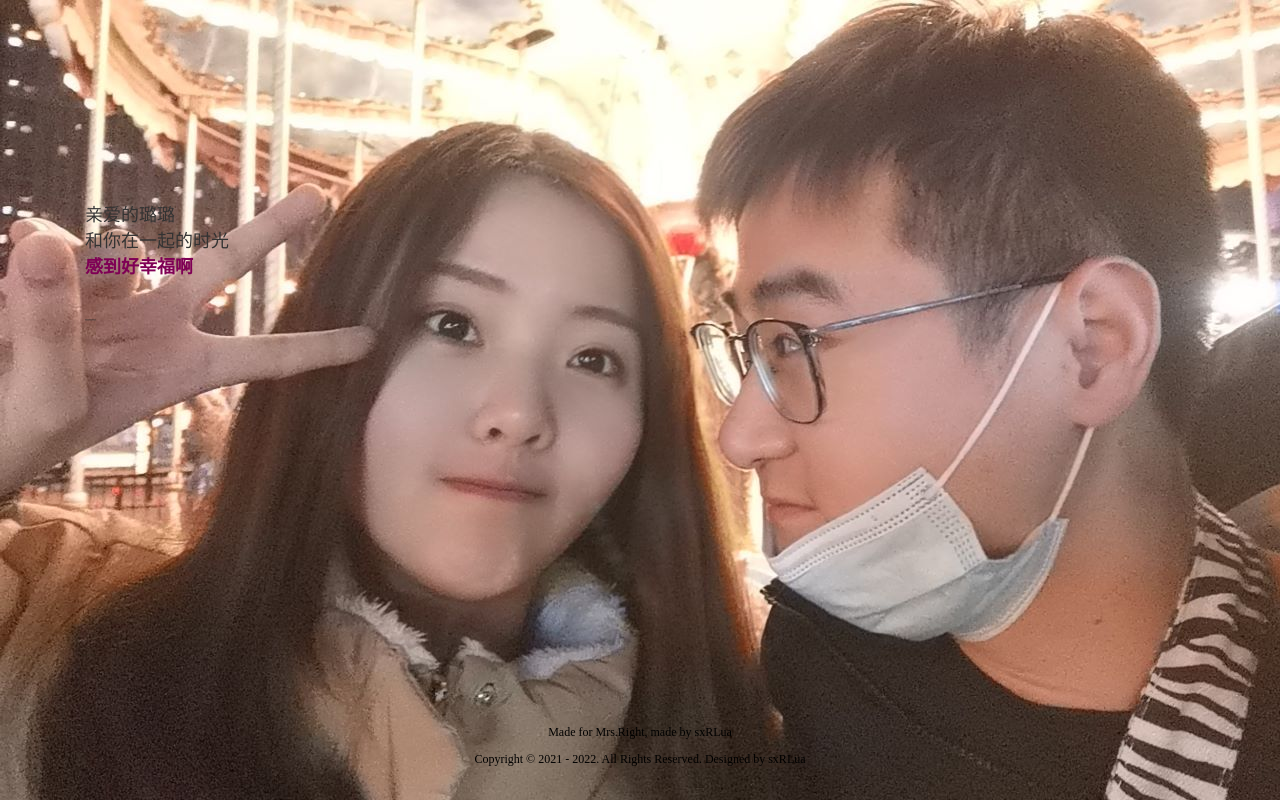
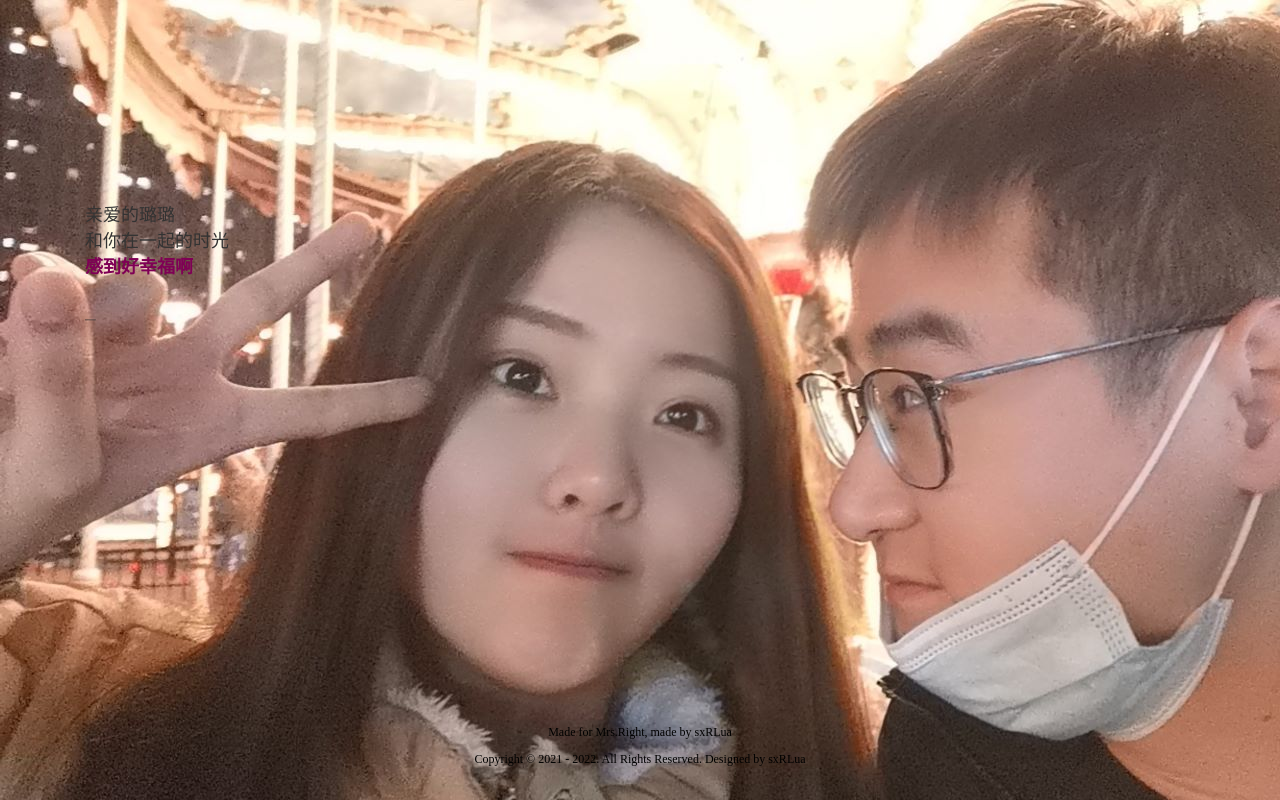
Before and after one commit to wang960218/wang960218.github.io, a plain HTML site: page Love_Lulu/index.html in a window 1280 px wide. Drawn offline with Linux system fonts and the light colour scheme.

Commit message:
modify photo

```diff
--- a/Love_Lulu/css/default.css
+++ b/Love_Lulu/css/default.css
@@ -1 +1 @@
-body{margin:0;padding:0;background: url(3.jpg);font-size:12px;overflow:auto}#mainDiv{width:100%;height:100%}#loveHeart{float:left;width:670px;height:625px}#garden{width:100%;height:100%}#elapseClock{text-align:right;font-size:18px;margin-top:10px;margin-bottom:10px}#words{font-family:"sans-serif";width:500px;font-size:34px;color:#F00}#messages{display:none}#elapseClock .digit{font-family:"digit";font-size:36px}#loveu{padding:5px;font-size:22px;margin-top:80px;margin-right:120px;text-align:right;display:none}#loveu .signature{margin-top:10px;font-size:20px;font-style:italic}#clickSound{display:none}#code{float:left;width:440px;height:400px;color:#333;font-family:"Consolas","Monaco","Bitstream Vera Sans Mono","Courier New","sans-serif";font-size:18px}#code .string{color:#2a36ff}#code .keyword{color:#7f0055;font-weight:bold}#code .placeholder{margin-left:15px}#code .space{margin-left:7px}#code .comments{color:#3f7f5f}#copyright{margin-top:10px;text-align:center;width:100%;color:#666}#errorMsg{width:100%;text-align:center;font-size:24px;position:absolute;top:100px;left:0}#copyright a{color:#666}
+body{margin:0;padding:0;background: url(4.jpg);font-size:12px;overflow:auto}#mainDiv{width:100%;height:100%}#loveHeart{float:left;width:670px;height:625px}#garden{width:100%;height:100%}#elapseClock{text-align:right;font-size:18px;margin-top:10px;margin-bottom:10px}#words{font-family:"sans-serif";width:500px;font-size:34px;color:#F00}#messages{display:none}#elapseClock .digit{font-family:"digit";font-size:36px}#loveu{padding:5px;font-size:22px;margin-top:80px;margin-right:120px;text-align:right;display:none}#loveu .signature{margin-top:10px;font-size:20px;font-style:italic}#clickSound{display:none}#code{float:left;width:440px;height:400px;color:#333;font-family:"Consolas","Monaco","Bitstream Vera Sans Mono","Courier New","sans-serif";font-size:18px}#code .string{color:#2a36ff}#code .keyword{color:#7f0055;font-weight:bold}#code .placeholder{margin-left:15px}#code .space{margin-left:7px}#code .comments{color:#3f7f5f}#copyright{margin-top:10px;text-align:center;width:100%;color:#666}#errorMsg{width:100%;text-align:center;font-size:24px;position:absolute;top:100px;left:0}#copyright a{color:#666}
```
Also changed, not shown: Love_Lulu/css/4.jpg (added).
